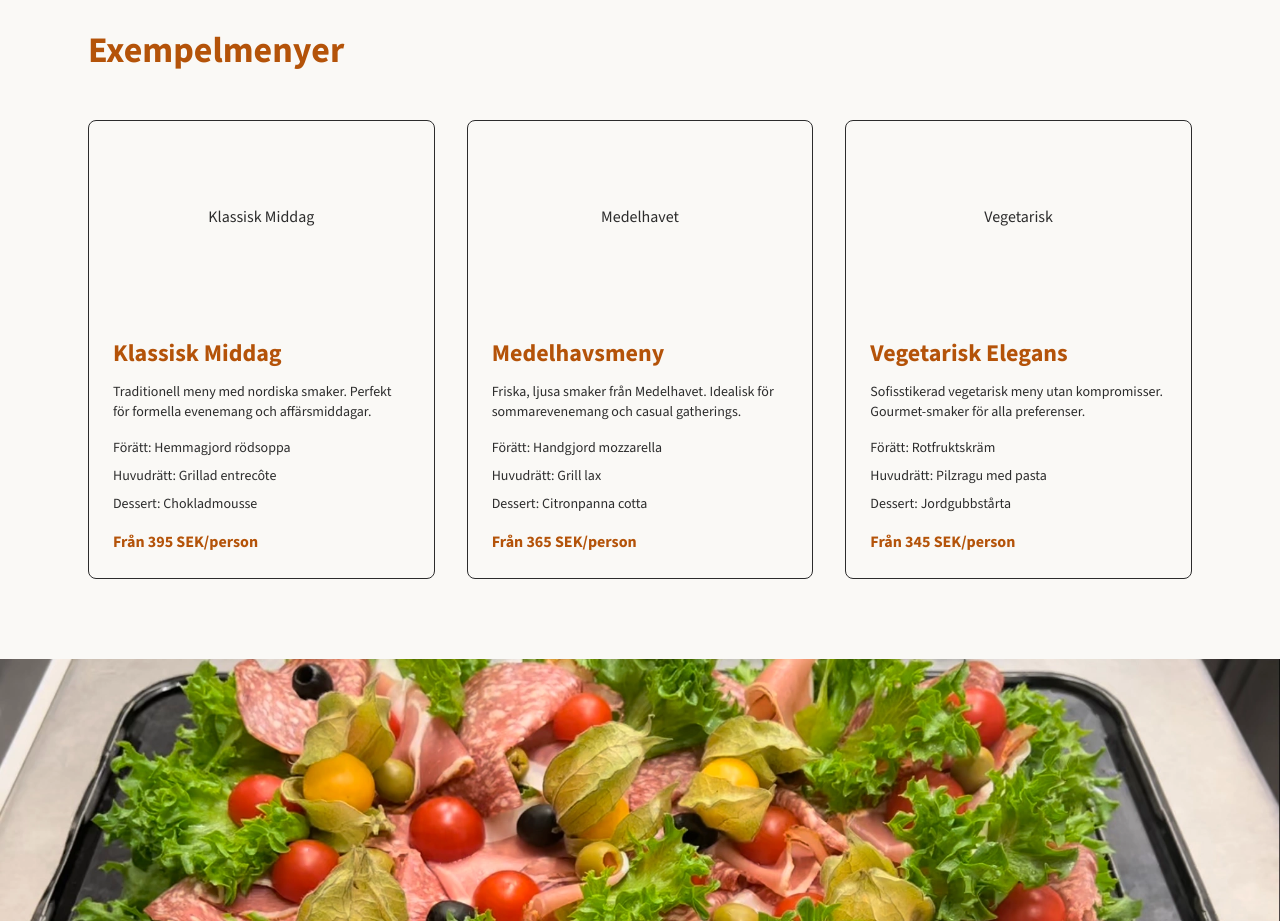
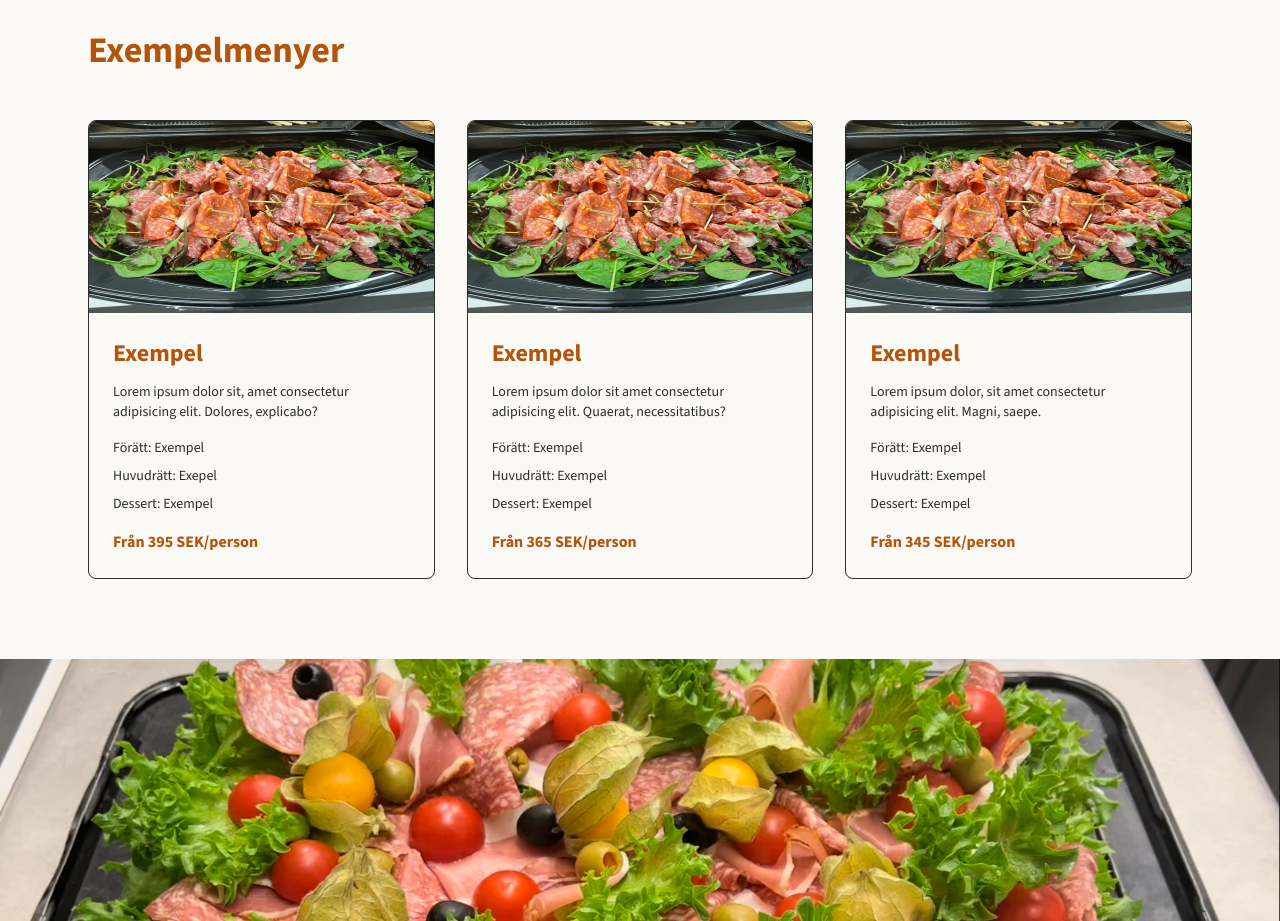
Before and after one commit to Egeeoz/gamoreCatering, a Next.js app: page / in a window 1280 px wide. Shown: the part 1180-2101 px from the top of the page. Built offline with nearby package versions, Linux system fonts and the light colour scheme.

Commit message:
Update menu content, add placeholder image

```diff
--- a/app/components/Menu.tsx
+++ b/app/components/Menu.tsx
@@ -1,3 +1,5 @@
+import Image from 'next/image';
+
 export default function Menu() {
   return (
     <section
@@ -9,69 +11,63 @@ export default function Menu() {
       </h2>
       <div className="grid grid-cols-1 md:grid-cols-2 lg:grid-cols-3 gap-6 md:gap-8">
         <article className="border border-border-color rounded-lg overflow-hidden hover:shadow-lg transition bg-background-secondary">
-          <div className="bg-background-tertiary h-40 md:h-48 flex items-center justify-center">
-            <p className="text-foreground-muted text-sm md:text-base">
-              Klassisk Middag
-            </p>
+          <div className="w-full h-40 md:h-48 object-cover relative overflow-hidden">
+            <Image src="/catering.webp" alt="Menu Food" fill />
           </div>
           <div className="p-4 md:p-6">
             <h3 className="text-lg md:text-xl font-bold mb-3 text-accent">
-              Klassisk Middag
+              Exempel
             </h3>
             <p className="text-xs md:text-sm mb-4 text-foreground-secondary">
-              Traditionell meny med nordiska smaker. Perfekt för formella
-              evenemang och affärsmiddagar.
+              Lorem ipsum dolor sit, amet consectetur adipisicing elit. Dolores,
+              explicabo?
             </p>
             <ul className="text-xs md:text-sm space-y-2 mb-4 text-foreground-muted">
-              <li>Förätt: Hemmagjord rödsoppa</li>
-              <li>Huvudrätt: Grillad entrecôte</li>
-              <li>Dessert: Chokladmousse</li>
+              <li>Förätt: Exempel</li>
+              <li>Huvudrätt: Exepel</li>
+              <li>Dessert: Exempel</li>
             </ul>
             <p className="font-bold text-accent">Från 395 SEK/person</p>
           </div>
         </article>
 
         <article className="border border-border-color rounded-lg overflow-hidden hover:shadow-lg transition bg-background-secondary">
-          <div className="bg-background-tertiary h-40 md:h-48 flex items-center justify-center">
-            <p className="text-foreground-muted text-sm md:text-base">
-              Medelhavet
-            </p>
+          <div className="w-full h-40 md:h-48 object-cover relative overflow-hidden">
+            <Image src="/catering.webp" alt="Menu Food" fill />
           </div>
           <div className="p-4 md:p-6">
             <h3 className="text-lg md:text-xl font-bold mb-3 text-accent">
-              Medelhavsmeny
+              Exempel
             </h3>
             <p className="text-xs md:text-sm mb-4 text-foreground-secondary">
-              Friska, ljusa smaker från Medelhavet. Idealisk för sommarevenemang
-              och casual gatherings.
+              Lorem ipsum dolor sit amet consectetur adipisicing elit. Quaerat,
+              necessitatibus?
             </p>
             <ul className="text-xs md:text-sm space-y-2 mb-4 text-foreground-muted">
-              <li>Förätt: Handgjord mozzarella</li>
-              <li>Huvudrätt: Grill lax</li>
-              <li>Dessert: Citronpanna cotta</li>
+              <li>Förätt: Exempel</li>
+              <li>Huvudrätt: Exempel</li>
+              <li>Dessert: Exempel</li>
             </ul>
             <p className="font-bold text-accent">Från 365 SEK/person</p>
           </div>
         </article>
 
         <article className="border border-border-color rounded-lg overflow-hidden hover:shadow-lg transition bg-background-secondary">
-          <div className="bg-background-tertiary h-40 md:h-48 flex items-center justify-center">
-            <p className="text-foreground-muted text-sm md:text-base">
-              Vegetarisk
-            </p>
+          <div className="w-full h-40 md:h-48 object-cover relative overflow-hidden">
+            <Image src="/catering.webp" alt="Menu Food" fill />
           </div>
           <div className="p-4 md:p-6">
             <h3 className="text-lg md:text-xl font-bold mb-3 text-accent">
-              Vegetarisk Elegans
+              Exempel
             </h3>
             <p className="text-xs md:text-sm mb-4 text-foreground-secondary">
-              Sofisstikerad vegetarisk meny utan kompromisser. Gourmet-smaker
-              för alla preferenser.
+              Lorem ipsum dolor, sit amet consectetur adipisicing elit. Magni,
+              saepe.
             </p>
             <ul className="text-xs md:text-sm space-y-2 mb-4 text-foreground-muted">
-              <li>Förätt: Rotfruktskräm</li>
-              <li>Huvudrätt: Pilzragu med pasta</li>
-              <li>Dessert: Jordgubbstårta</li>
+              <li>Förätt: Exempel</li>
+              <li>Huvudrätt: Exempel</li>
+              <li>Dessert: Exempel</li>
             </ul>
             <p className="font-bold text-accent">Från 345 SEK/person</p>
           </div>
```
